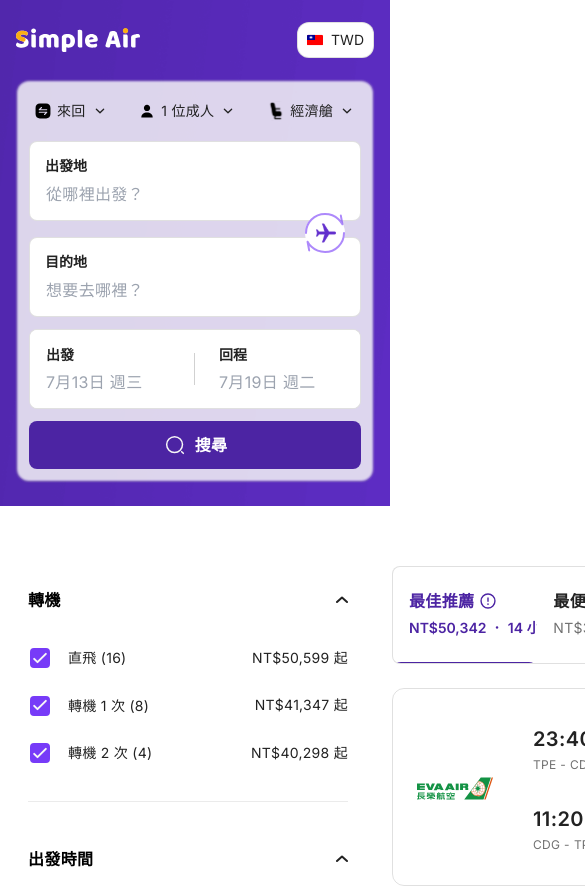
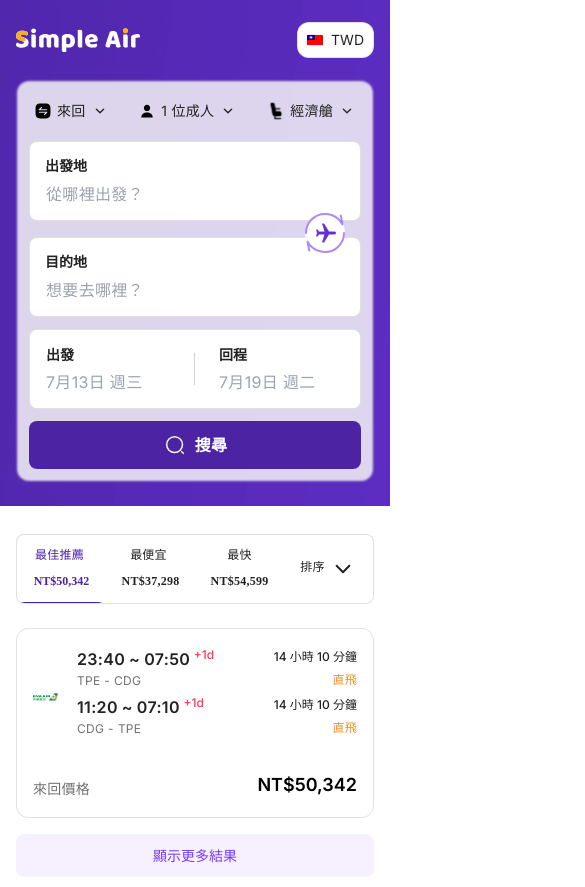
Before and after one commit to guiril/simple-air, a Next.js app: page /search in a window 390 px wide. Shown: the top 887 px of the page, 585 px wide, since content can reach past the window. Built offline with nearby package versions, Linux system fonts and the light colour scheme.

Commit message:
Implement basic RWD layout

```diff
--- a/src/app/globals.scss
+++ b/src/app/globals.scss
@@ -8,10 +8,31 @@
   @media (max-width: 1260px) {
     display: none;
   }
+  @media (max-width: theme('screens.md.max')) {
+    display: flex;
+  }
+  @media (max-width: 870px) {
+    display: none;
+  }
+  @media (max-width: theme('screens.sm.max')) {
+    display: flex;
+  }
+  @media (max-width: 705px) {
+    display: none;
+  }
 }
 
 .hidden-flight-time {
   @media (max-width: 1175px) {
     display: none;
   }
+  @media (max-width: theme('screens.md.max')) {
+    display: flex;
+  }
+  @media (max-width: 790px) {
+    display: none;
+  }
+  @media (max-width: theme('screens.sm.max')) {
+    display: flex;
+  }
 }
--- a/src/app/search/page.tsx
+++ b/src/app/search/page.tsx
@@ -164,8 +164,8 @@
           <SearchBar />
         </div>
       </div>
-      <div className="container flex justify-between py-[60px]">
-        <ul className="basis-[344px] shrink-0 mr-8 px-3">
+      <div className="container flex justify-between py-[60px] md:py-8 xs:py-7">
+        <ul className="basis-[344px] shrink-0 mr-8 px-3 md:hidden">
           <li className="relative">
             <FilterTitle
               title={'轉機'}
@@ -548,12 +548,12 @@
         </ul>
         <div className="grow shrink">
           <SortBar />
-          <ul className="mb-6">
+          <ul className="mb-6 sm:mb-5 xs:mb-4">
             <ItineraryCard />
           </ul>
           <button
             type="button"
-            className="w-full py-3 text-p-md-sb-btn text-primary-500 bg-primary-50 rounded-lg hover:bg-primary-100"
+            className="w-full py-3 text-p-md-sb-btn text-primary-500 bg-primary-50 rounded-lg hover:bg-primary-100 xs:text-p-sm-md"
           >
             顯示更多結果
           </button>
--- a/src/components/search/itineray-card.tsx
+++ b/src/components/search/itineray-card.tsx
@@ -13,11 +13,11 @@
 }) => {
   return (
     <div className="flex justify-between h-12">
-      <div className="flex justify-between basis-[320px]">
+      <div className="flex justify-between basis-[320px] xs:basis-auto xs:w-full">
         <div className="flex flex-col basis-[160px]">
-          <div className="flex items-center mb-1 text-title-md-sb text-neutral-600">
+          <div className="flex items-center mb-1 text-title-md-sb text-neutral-600 sm:text-p-md-sb">
             <span>{departureTime}</span>
-            <span className="mx-2">~</span>
+            <span className="mx-2 sm:mx-1">~</span>
             <div className="relative">
               <span>{arrivalTime}</span>
               <span className="absolute top-0 right-[-24px] text-[12px] font-medium leading-none tracking-normal text-[#FF385C]">
@@ -31,14 +31,14 @@
             <span>{destination}</span>
           </div>
         </div>
-        <div className="flex flex-col basis-[110px] shrink-0 hidden-flight-time">
-          <span className="mb-2 text-p-sm-sb text-neutral-600">
+        <div className="flex flex-col basis-[110px] shrink-0 hidden-flight-time xs:text-right">
+          <span className="mb-2 text-p-sm-sb text-neutral-600 xs:text-[12px] xs:font-medium">
             14 小時 10 分鐘
           </span>
           <span className="text-p-xs text-warning-600">直飛</span>
         </div>
       </div>
-      <div className="flex justify-end items-start self-center shrink-0 hidden-luggage">
+      <div className="flex justify-end items-start self-center pr-[60px] shrink-0 hidden-luggage xs:hidden">
         <Image
           src="/images/icons/checked-luggage.svg"
           alt="checked luggage"
@@ -59,11 +59,15 @@
 
 export default function ItineraryCard() {
   return (
-    <li className="grid grid-cols-[1fr_246px] border border-neutral-700/[.12] rounded-xl">
+    <li
+      className="grid grid-cols-[1fr_246px] border border-neutral-700/[.12] rounded-xl
+      sm:grid-cols-[1fr_160px] xs:flex xs:flex-col"
+    >
       <div
-        className="relative grid grid-cols-[84px_1fr] gap-8 pt-9 pr-[60px] pb-8 pl-6
+        className="relative grid grid-cols-[84px_1fr] gap-8 pt-9 pb-8 pl-6
           before:absolute before:top-0 before:right-0 before:bottom-0 before:left-0
-          before:border-r before:border-dashed before:border-neutral-400"
+          before:border-r before:border-dashed before:border-neutral-400 xs:before:hidden
+          sm:grid-cols-[40px_1fr] sm:gap-4 sm:pl-5 xs:grid-cols-[28px_1fr] xs:pt-5 xs:px-4 xs:pb-4 xs:gap-4"
       >
         <Image
           src="/images/airlines/logos/eva.svg"
@@ -87,15 +91,23 @@
           />
         </div>
       </div>
-      <div className="flex justify-center items-center py-9">
-        <div className="flex flex-col items-start mr-6">
-          <span className="text-[24px] font-semibold leading-[1.35em] tracking-[0.02em] text-neutral-700">
+      <div className="flex justify-center items-center py-9 xs:py-3 xs:px-4">
+        <div
+          className="flex flex-col items-start mr-6
+          sm:mr-0 xs:w-full xs:flex-row-reverse xs:justify-between xs:items-center"
+        >
+          <span
+            className="text-[24px] font-semibold leading-[1.35em] tracking-[0.02em] text-neutral-700
+            sm:mb-2 sm:text-[18px] sm:font-semibold sm:tracking-normal"
+          >
             NT$50,342
           </span>
-          <span className="mb-6 text-p-sm-r text-neutral-500">來回價格</span>
+          <span className="mb-6 text-p-sm-r text-neutral-500 sm:hidden xs:block xs:mb-0">
+            來回價格
+          </span>
           <button
             type="button"
-            className="w-full py-3 text-p-md-sb-btn text-neutral-0 bg-primary-700 rounded-lg hover:bg-primary-500"
+            className="w-full py-3 text-p-md-sb-btn text-neutral-0 bg-primary-700 rounded-lg hover:bg-primary-500 xs:hidden"
           >
             選擇航班
           </button>
@@ -105,6 +117,7 @@
           alt="arrow"
           width={28}
           height={28}
+          className="sm:hidden"
         />
       </div>
     </li>
--- a/src/components/search/sort-bar.tsx
+++ b/src/components/search/sort-bar.tsx
@@ -2,51 +2,69 @@
 
 export default function SortBar() {
   return (
-    <ul className="flex flex-start items-start mb-6 bg-neutral-0 border border-neutral-700/[.12] rounded-lg">
+    <ul className="flex flex-start items-start mb-6 bg-neutral-0 border border-neutral-700/[.12] rounded-lg md:items-center">
       <li
-        className="relative w-[146px] py-6 pl-4 grow basis-0 shrink cursor-pointer rounded-lg overflow-hidden
-          before:absolute before:h-[2px] before:right-0 before:bottom-[-1px] before:left-[3px] before:bg-primary-700"
+        className="relative w-[146px] py-6 pl-4 grow shrink cursor-pointer rounded-lg overflow-hidden
+          before:absolute before:h-[2px] before:right-0 before:bottom-[-1px] before:left-[3px] before:bg-primary-700
+          sm:w-[127px] xs:w-[72px] xs:py-3 xs:px-1"
       >
-        <div className="flex items-center mb-1">
-          <span className="mr-1 text-p-md-sb text-primary-700">最佳推薦</span>
+        <div className="flex items-center mb-1 md:justify-center xs:mb-">
+          <span className="mr-1 text-p-md-sb text-primary-700 md:text-p-md-r sm:text-p-sm-md xs:text-p-xs-md">
+            最佳推薦
+          </span>
           <Image
             src="/images/icons/info.svg"
             alt="info"
             width={20}
             height={20}
+            className="md:hidden"
           />
         </div>
-        <div className="text-primary-700 whitespace-nowrap">
-          <span className="text-p-sm-sb">NT$50,342</span>
-          <span className="mx-2 text-p-md-sb">·</span>
-          <span className="text-p-sm-sb">14 小時 18 分鐘</span>
+        <div className="text-primary-700 whitespace-nowrap md:text-center">
+          <span className="font-['PingFang_TC'] text-p-sm-sb md:text-[18px] md:font-semibold xs:text-[12px] xs:leading-[1.3em]">
+            NT$50,342
+          </span>
+          <span className="mx-2 text-p-md-sb md:hidden">·</span>
+          <span className="text-p-sm-sb md:hidden">14 小時 18 分鐘</span>
         </div>
       </li>
-      <li className="w-[146px] py-6 pl-4 basis-0 grow shrink cursor-pointer overflow-hidden">
-        <div className="flex items-center mb-1">
-          <span className="mr-1 text-p-md-sb text-neutral-600">最便宜</span>
+      <li className="w-[146px] py-6 pl-4 grow shrink cursor-pointer overflow-hidden sm:w-[127px] xs:w-[72px] xs:py-3 xs:px-1">
+        <div className="flex items-center mb-1 md:justify-center">
+          <span className="mr-1 text-p-md-sb text-neutral-600 md:text-p-md-r sm:text-p-sm-md xs:text-p-xs-md">
+            最便宜
+          </span>
         </div>
-        <div className="text-neutral-500 whitespace-nowrap">
-          <span className="text-p-sm-r">NT$37,298</span>
-          <span className="mx-2 text-p-sm-r">·</span>
-          <span className="text-p-sm-r">36 小時 40 分鐘</span>
+        <div className="text-neutral-500 whitespace-nowrap md:text-center">
+          <span className="font-['PingFang_TC'] text-p-sm-r md:text-[18px] md:font-semibold md:text-neutral-600 xs:text-[12px] xs:leading-[1.3em]">
+            NT$37,298
+          </span>
+          <span className="mx-2 text-p-sm-r md:hidden">·</span>
+          <span className="text-p-sm-r md:hidden">36 小時 40 分鐘</span>
         </div>
       </li>
-      <li className="w-[146px] py-6 pl-4 basis-0 grow shrink cursor-pointer overflow-hidden">
-        <div className="flex items-center mb-1">
-          <span className="text-p-md-sb text-neutral-600">最快</span>
+      <li className="w-[146px] py-6 pl-4 grow shrink cursor-pointer overflow-hidden sm:w-[127px] xs:w-[72px] xs:py-3 xs:px-1">
+        <div className="flex items-center mb-1 md:justify-center">
+          <span className="text-p-md-sb text-neutral-600 md:text-p-md-r sm:text-p-sm-md xs:text-p-xs-md">
+            最快
+          </span>
         </div>
-        <div className="text-neutral-500 whitespace-nowrap">
-          <span className="text-p-sm-r">NT$54,599</span>
-          <span className="mx-2 text-p-sm-r">·</span>
-          <span className="text-p-sm-r">13 小時 40 分鐘</span>
+        <div className="text-neutral-500 whitespace-nowrap md:text-center">
+          <span className="font-['PingFang_TC'] text-p-sm-r md:text-[18px] md:font-semibold md:text-neutral-600 xs:text-[12px] xs:leading-[1.3em]">
+            NT$54,599
+          </span>
+          <span className="mx-2 text-p-sm-r md:hidden">·</span>
+          <span className="text-p-sm-r md:hidden">13 小時 40 分鐘</span>
         </div>
       </li>
-      <li className=" w-[146px] py-6 px-4 basis-0 grow shrink cursor-pointer overflow-hidden">
-        <div className="flex justify-between items-center">
-          <div className="flex flex-col items-start">
-            <span className="mb-1 text-p-md-sb text-neutral-600">其他排序</span>
-            <span className="text-p-sm-r text-neutral-500">最早出發</span>
+      <li className=" w-[146px] py-6 px-4 grow shrink cursor-pointer overflow-hidden sm:w-[127px] xs:w-[72px] xs:py-3 xs:px-1">
+        <div className="flex justify-between items-center md:justify-center">
+          <div className="flex flex-col items-start md:mr-3 xs:mr-1">
+            <span className="mb-1 text-p-md-sb text-neutral-600 md:text-p-md-r sm:text-p-sm-md xs:text-p-xs-md">
+              <span className="xs:hidden">其他</span>排序
+            </span>
+            <span className="text-p-sm-r text-neutral-500 sm:text-p-xs xs:hidden">
+              最早出發
+            </span>
           </div>
           <Image
             src="/images/icons/ticket-down-arrow.svg"
--- a/src/layouts/footer.tsx
+++ b/src/layouts/footer.tsx
@@ -171,8 +171,7 @@
           text-p-xs text-neutral-400 sm:justify-center"
       >
         <small className="sm:hidden">
-          Data provided by RapidAPI and Skyscanner. Strictly for personal
-          learning purposes, no commercial use.
+          Strictly for personal learning purposes, no commercial use.
         </small>
         <small>
           Copyright © 2023 YA-JHAO CHEN. All rights reserved. Site design by
--- a/tailwind.config.js
+++ b/tailwind.config.js
@@ -12,7 +12,8 @@
     screens: {
       lg: { max: '1359px' },
       md: { max: '1024px' },
-      sm: { max: '767px' }
+      sm: { max: '767px' },
+      xs: { max: '539px' }
     },
     container: {
       center: true,
```
